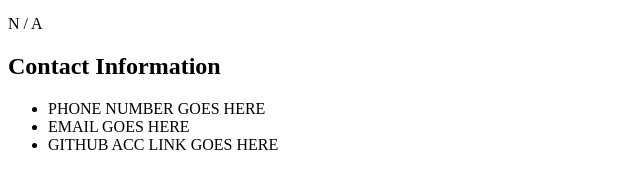
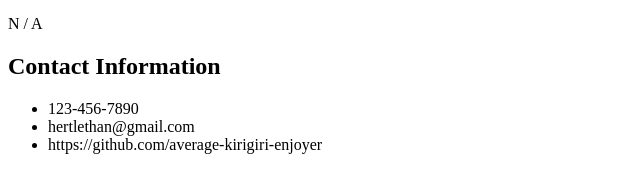
Before and after one commit to average-kirigiri-enjoyer/challenge-2-professional-coding-portfolio, a plain HTML site: page index.html in a window 1280 px wide. Shown: the part 969-1139 px from the top of the page, without its empty margins (0-640 px from the left). Drawn offline with Linux system fonts and the light colour scheme; files that its build step writes are made by us from their sources.

Commit message:
added contact information

```diff
--- a/index.html
+++ b/index.html
@@ -45,7 +45,6 @@ Last Edited 2023/07/18
     <div id = "about-me">
 
         <h2>About Me</h2>
-
         <p>TALK ABOUT YOURSELF HERE</p>
 
     </div>
@@ -92,9 +91,9 @@ Last Edited 2023/07/18
 
         <ul>
 
-            <li>PHONE NUMBER GOES HERE</li>
-            <li>EMAIL GOES HERE</li>
-            <li>GITHUB ACC LINK GOES HERE</li>
+            <li>123-456-7890</li>
+            <li>hertlethan@gmail.com</li>
+            <li>https://github.com/average-kirigiri-enjoyer</li>
 
         </ul>
 
```
